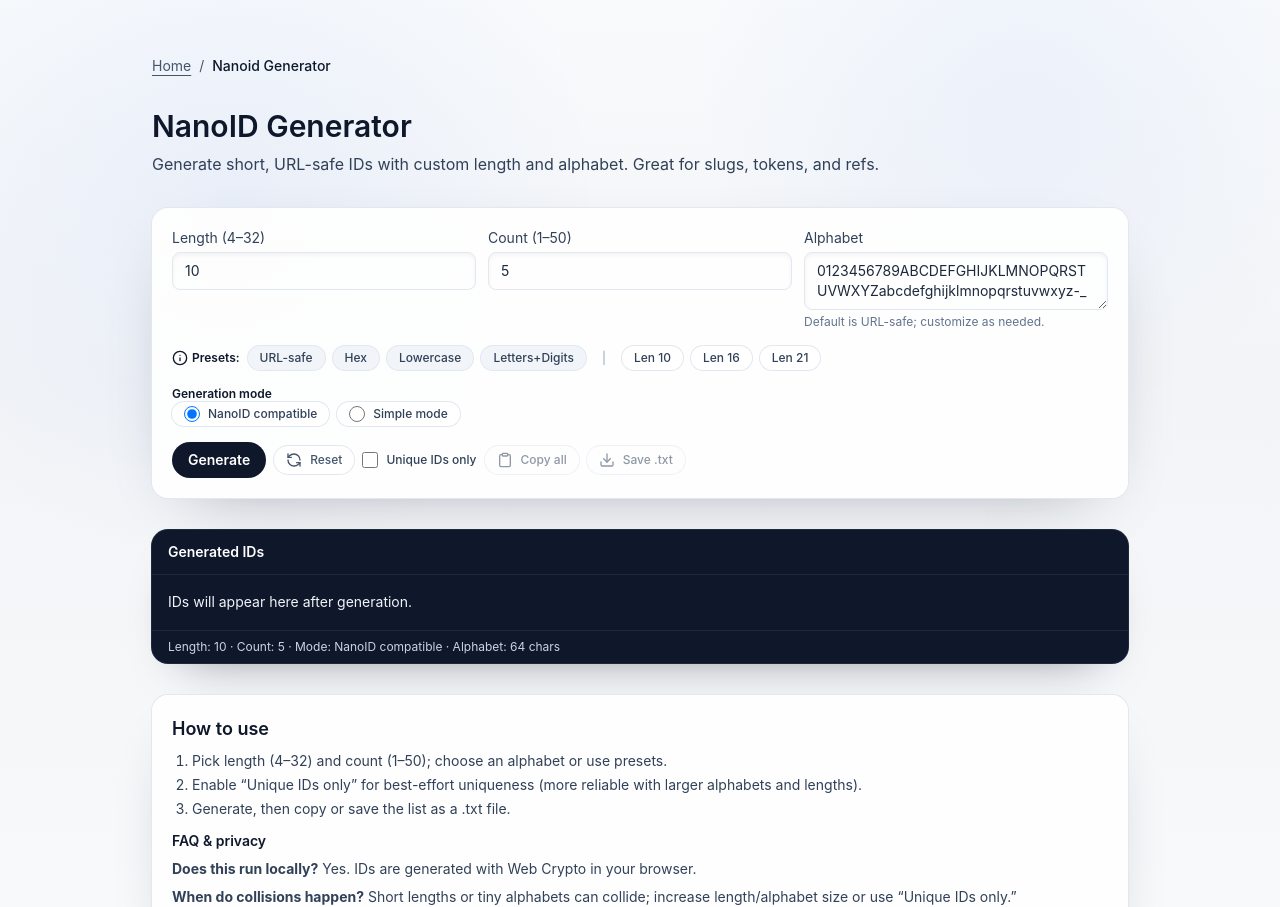
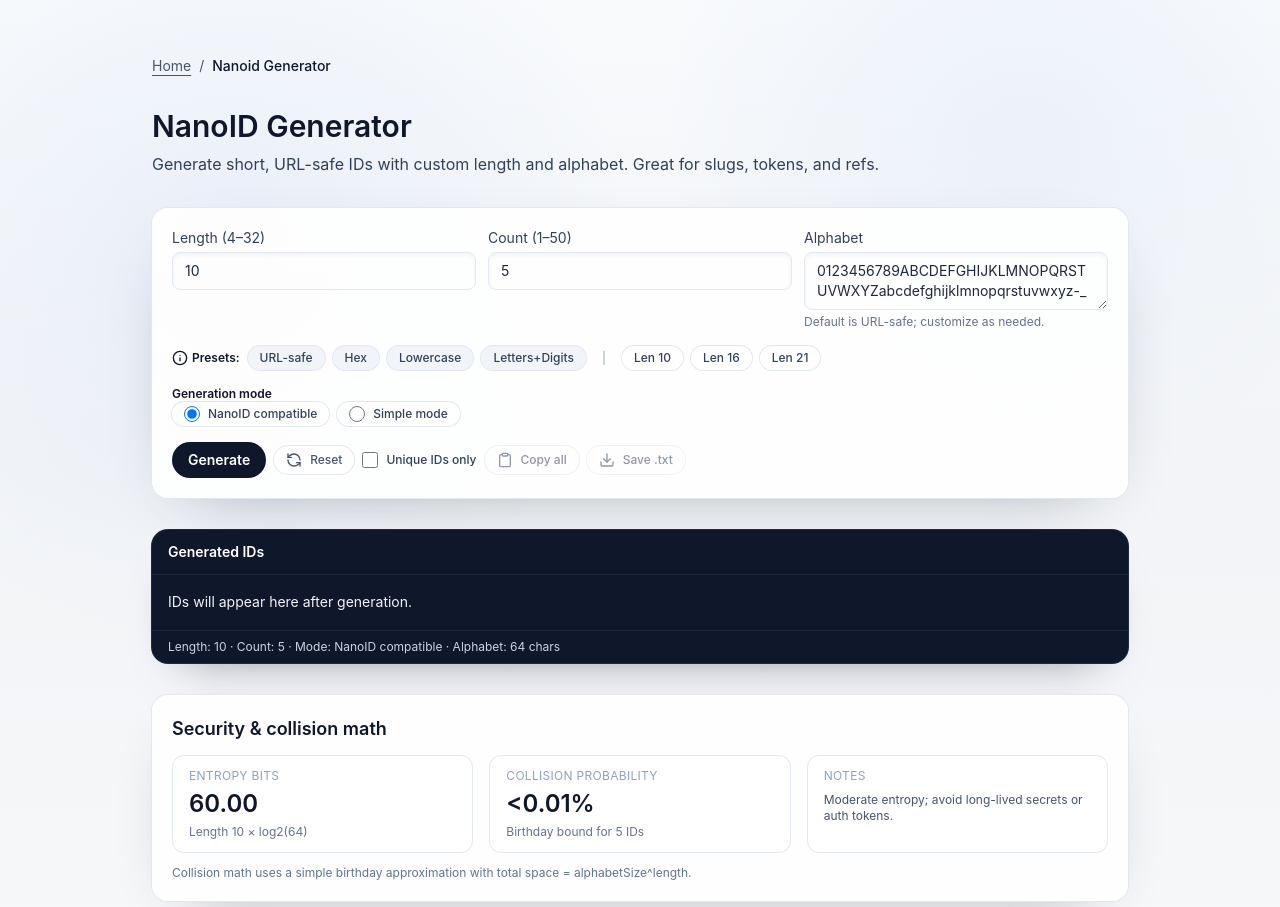
Before and after one commit to ChainPix/custom-website, a Next.js app: page /nanoid-generator in a window 1280 px wide. Shown: the top 907 px of the page. Built offline with nearby package versions, Linux system fonts and the light colour scheme; no server answers.

Commit message:
Add NanoID security math panel

```diff
--- a/app/(tools)/nanoid-generator/NANOID_GENERATOR.md
+++ b/app/(tools)/nanoid-generator/NANOID_GENERATOR.md
@@ -39,3 +39,4 @@
 
 ## NANOID_GENERATOR note
 - Switched NanoID generation to mask/step rejection sampling for unbiased output, with a toggle for NanoID compatible vs simple mode.
+- Added a Security & collision math panel with live entropy and birthday-bound collision estimates plus guidance warnings.
--- a/app/(tools)/nanoid-generator/client.tsx
+++ b/app/(tools)/nanoid-generator/client.tsx
@@ -53,11 +53,38 @@ export default function NanoIdClient() {
   }, [alphabet]);
 
   const isAlphabetValid = !alphabetIssues;
+  const safeLength = Math.min(Math.max(length, 4), 32);
+  const safeCount = Math.min(Math.max(count, 1), 50);
+  const alpha = isAlphabetValid ? alphabet : defaultAlphabet;
+
+  const securityStats = useMemo(() => {
+    const alphabetSize = Math.max(alpha.length, 1);
+    const entropyBits = safeLength * Math.log2(alphabetSize);
+    const totalSpace = alphabetSize ** safeLength;
+    const pairs = (safeCount * (safeCount - 1)) / 2;
+    const collisionProbability = totalSpace === Infinity ? 0 : 1 - Math.exp(-pairs / totalSpace);
+    const percent = Math.min(collisionProbability * 100, 100);
+    const isHex = alpha === hexAlphabet;
+    const warnings: string[] = [];
+
+    if (isHex && safeLength <= 8) {
+      warnings.push("Hex + length 8 is weak for tokens; OK for UI keys.");
+    } else if (entropyBits < 40) {
+      warnings.push("Low entropy for secrets; OK for non-sensitive UI keys.");
+    } else if (entropyBits < 64) {
+      warnings.push("Moderate entropy; avoid long-lived secrets or auth tokens.");
+    }
+
+    return {
+      alphabetSize,
+      entropyBits,
+      collisionProbability,
+      collisionPercent: percent,
+      warnings,
+    };
+  }, [alpha, safeCount, safeLength]);
 
   const generate = () => {
-    const safeLength = Math.min(Math.max(length, 4), 32);
-    const safeCount = Math.min(Math.max(count, 1), 50);
-    const alpha = isAlphabetValid ? alphabet : defaultAlphabet;
     const set = new Set<string>();
     const list: string[] = [];
     while (list.length < safeCount) {
@@ -330,14 +357,51 @@ export default function NanoIdClient() {
           Generated IDs
         </div>
         <pre className="max-h-[240px] overflow-auto p-4 text-sm leading-relaxed text-slate-100" aria-live="polite">
-          {ids.length ? ids.join("\n") : "IDs will appear here after generation."}
+        {ids.length ? ids.join("\n") : "IDs will appear here after generation."}
         </pre>
-      <div className="border-t border-slate-800 px-4 py-2 text-xs text-slate-300">
-          Length: {Math.min(Math.max(length, 4), 32)} · Count: {Math.min(Math.max(count, 1), 50)} · Mode:{" "}
-          {generationMode === "nanoid" ? "NanoID compatible" : "Simple"} · Alphabet:{" "}
+        <div className="border-t border-slate-800 px-4 py-2 text-xs text-slate-300">
+          Length: {safeLength} · Count: {safeCount} · Mode: {generationMode === "nanoid" ? "NanoID compatible" : "Simple"}{" "}
+          · Alphabet:{" "}
           {isAlphabetValid ? `${alphabet.length} chars` : "default (invalid custom)"}
         </div>
       </div>
+
+      <section className="rounded-2xl bg-white/90 p-5 shadow-[var(--shadow-soft)] ring-1 ring-slate-200">
+        <h2 className="text-lg font-semibold text-slate-900">Security & collision math</h2>
+        <div className="mt-3 grid gap-4 md:grid-cols-3">
+          <div className="rounded-xl border border-slate-200 bg-white px-4 py-3 text-sm text-slate-700">
+            <p className="text-xs uppercase tracking-wide text-slate-400">Entropy bits</p>
+            <p className="mt-1 text-2xl font-semibold text-slate-900">
+              {securityStats.entropyBits.toFixed(2)}
+            </p>
+            <p className="mt-1 text-xs text-slate-500">
+              Length {safeLength} × log2({securityStats.alphabetSize})
+            </p>
+          </div>
+          <div className="rounded-xl border border-slate-200 bg-white px-4 py-3 text-sm text-slate-700">
+            <p className="text-xs uppercase tracking-wide text-slate-400">Collision probability</p>
+            <p className="mt-1 text-2xl font-semibold text-slate-900">
+              {securityStats.collisionPercent < 0.01
+                ? "<0.01%"
+                : `${securityStats.collisionPercent.toFixed(4)}%`}
+            </p>
+            <p className="mt-1 text-xs text-slate-500">Birthday bound for {safeCount} IDs</p>
+          </div>
+          <div className="rounded-xl border border-slate-200 bg-white px-4 py-3 text-sm text-slate-700">
+            <p className="text-xs uppercase tracking-wide text-slate-400">Notes</p>
+            <div className="mt-2 space-y-1 text-xs text-slate-600">
+              {securityStats.warnings.length ? (
+                securityStats.warnings.map((warning) => <p key={warning}>{warning}</p>)
+              ) : (
+                <p>Looks solid for most short-lived tokens and identifiers.</p>
+              )}
+            </div>
+          </div>
+        </div>
+        <p className="mt-3 text-xs text-slate-500">
+          Collision math uses a simple birthday approximation with total space = alphabetSize^length.
+        </p>
+      </section>
 
       <div className="rounded-2xl bg-white/90 p-5 shadow-[var(--shadow-soft)] ring-1 ring-slate-200">
         <h2 className="text-lg font-semibold text-slate-900">How to use</h2>
```
